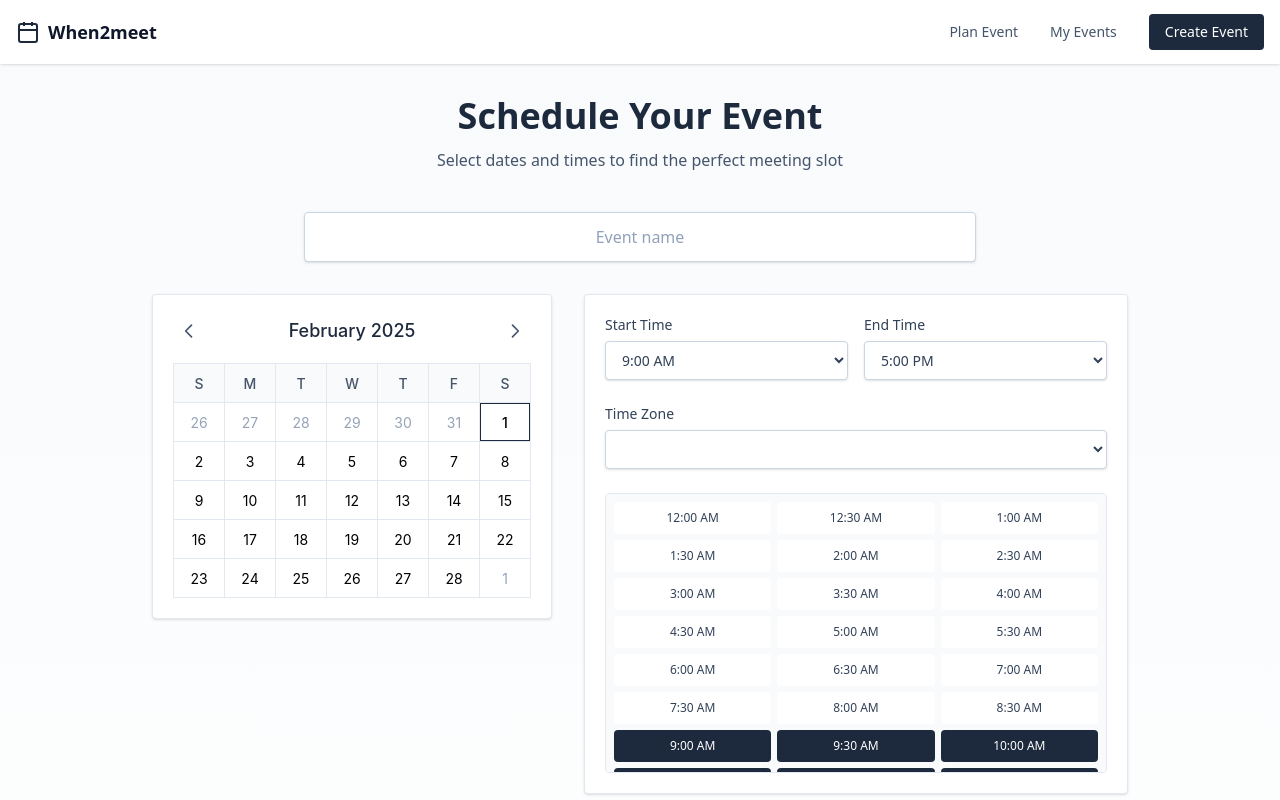
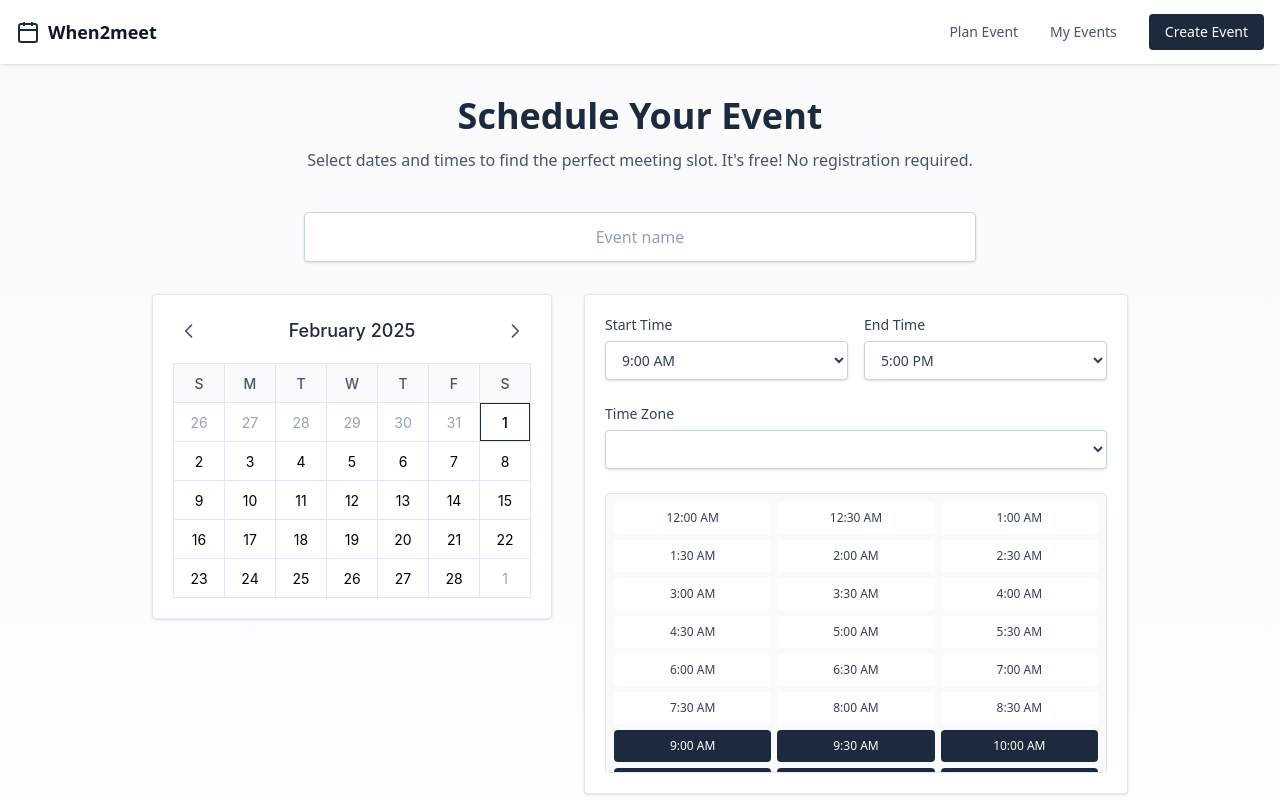
Before and after one commit to harshascode/when2meet, a SvelteKit app: page / in a window 1280 px wide. Shown: the top 800 px of the page. Built offline with nearby package versions, Linux system fonts and the light colour scheme.

Commit message:
updated + working before drastic change

```diff
--- a/src/routes/+page.svelte
+++ b/src/routes/+page.svelte
@@ -413,7 +413,7 @@
 		<div class="mb-4 text-center">
 			<h1 class="mb-3 text-3xl font-semibold text-slate-800 md:text-4xl">Schedule Your Event</h1>
 			<p class="mx-auto max-w-2xl text-base text-slate-600">
-				Select dates and times to find the perfect meeting slot
+				Select dates and times to find the perfect meeting slot. It's free! No registration required.
 			</p>
 		</div>
 
```
